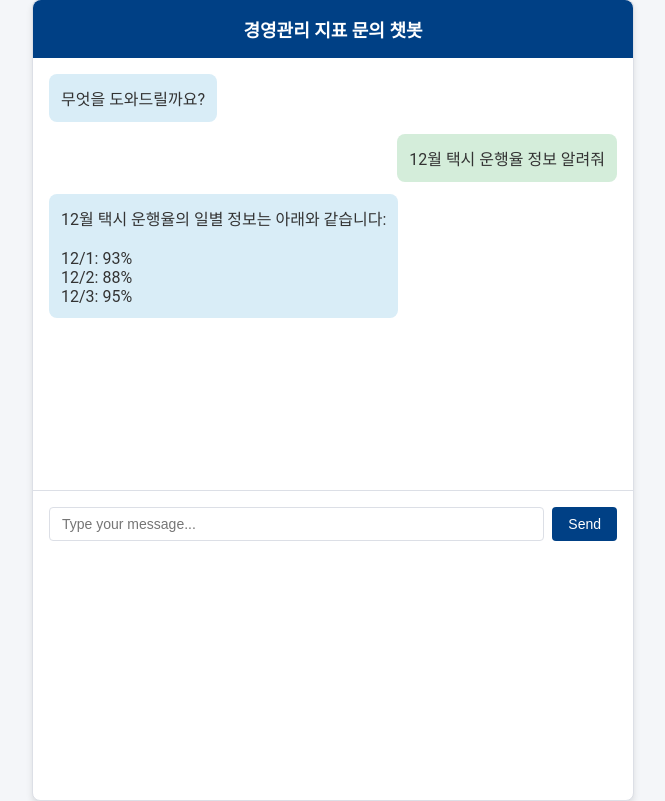
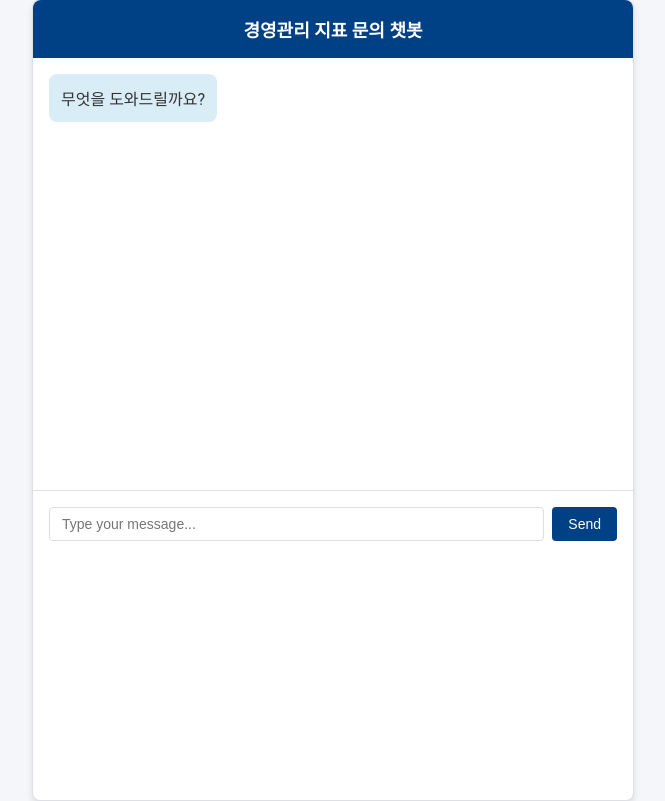
Before and after one commit to DrFirstLee/chatbot-index, a plain HTML site: page chatbot.html in a window 1280 px wide. Shown: the whole page, without its empty margins (307-972 px from the left). Drawn offline with Linux system fonts and the light colour scheme.

Commit message:
answer dummy

```diff
--- a/chatbot.html
+++ b/chatbot.html
@@ -117,15 +117,6 @@
             <div class="message bot">
                 <div class="content">무엇을 도와드릴까요?</div>
             </div>
-            <div class="message user">
-                <div class="content">12월 택시 운행율 정보 알려줘</div>
-            </div>
-            <div class="message bot">
-                <div class="content">12월 택시 운행율의 일별 정보는 아래와 같습니다:<br><br>
-                12/1: 93%<br>
-                12/2: 88%<br>
-                12/3: 95%</div>
-            </div>
         </div>
 
 
@@ -151,7 +142,7 @@
             // Add bot's response (for demonstration)
             const botMessage = document.createElement('div');
             botMessage.classList.add('message', 'bot');
-            botMessage.innerHTML = `<div class="content">Thank you for your message. Let me assist you!</div>`;
+            botMessage.innerHTML = `<div class="content">문의 주셔서 감사합니다! 이 부분은 추후 GPT와 연계되어 작동됩니다</div>`;
             chatMessages.appendChild(botMessage);
 
             // Clear input
```
